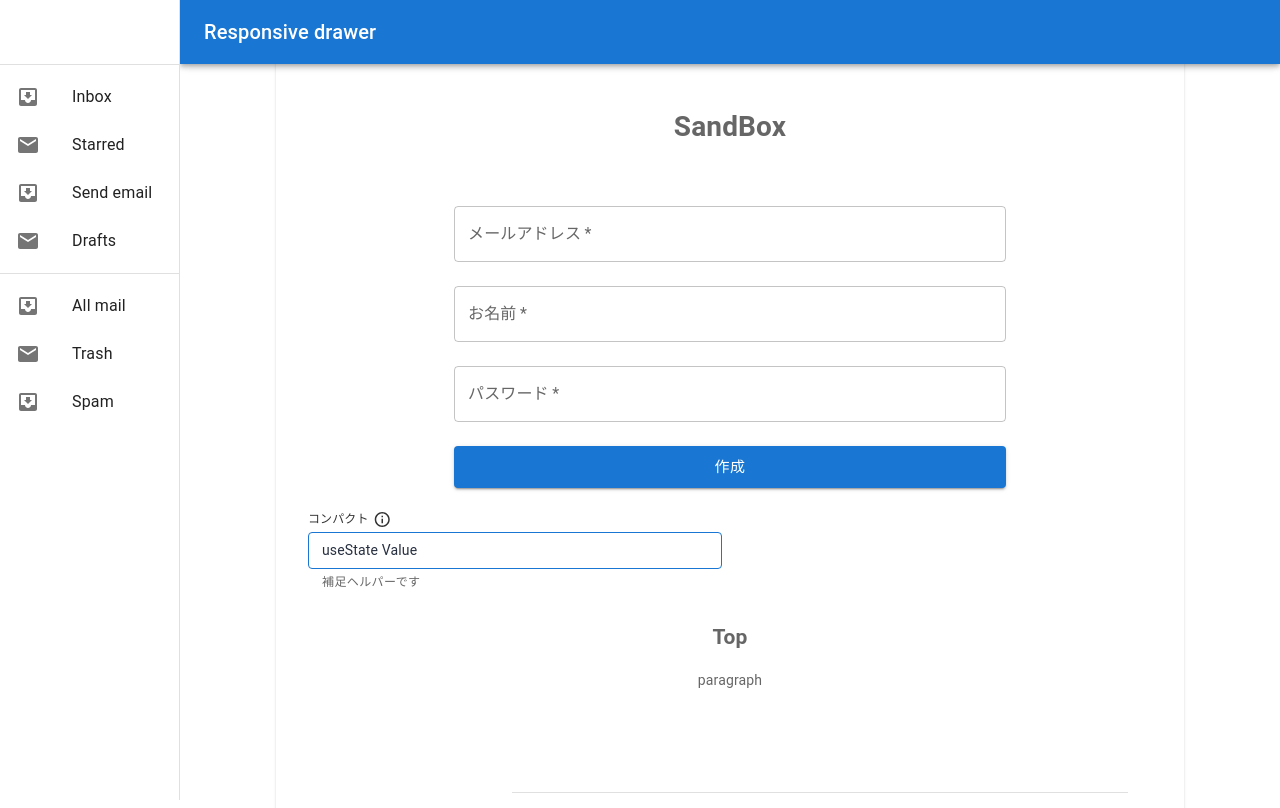
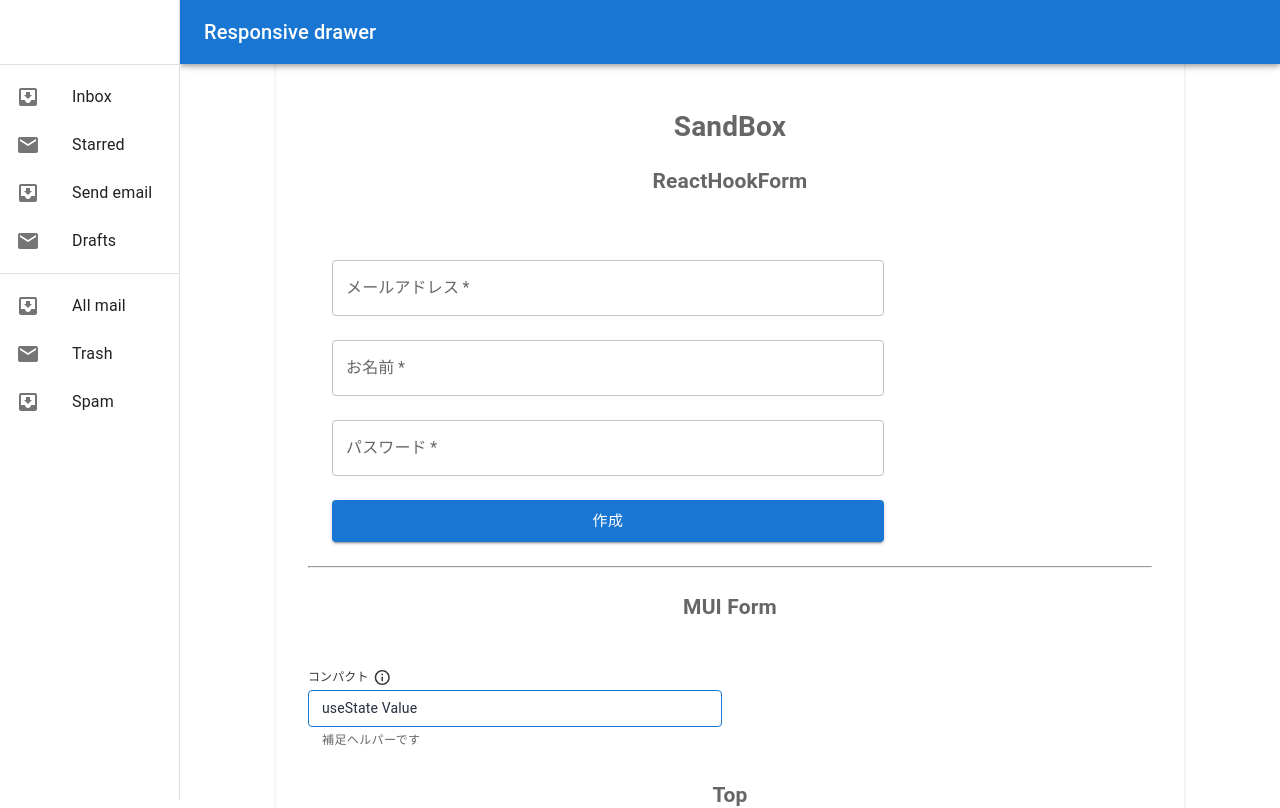
Before and after one commit to BoxPistols/MUI-SandBox_220430, a React (Create React App) app: page /sand-box in a window 1280 px wide. Shown: the top 808 px of the page. Built offline with nearby package versions, Linux system fonts and the light colour scheme.

Commit message:
add yup for error

```diff
--- a/package.json
+++ b/package.json
@@ -2,6 +2,7 @@
   "dependencies": {
     "@emotion/react": "latest",
     "@emotion/styled": "latest",
+    "@hookform/resolvers": "^2.9.3",
     "@mui/icons-material": "^5.6.2",
     "@mui/material": "latest",
     "@types/react": "latest",
@@ -10,7 +11,8 @@
     "react-dom": "latest",
     "react-hook-form": "^7.33.1",
     "react-router-dom": "6",
-    "typescript": "latest"
+    "typescript": "latest",
+    "yup": "^0.32.11"
   },
   "description": "https://github.com/mui/material-ui/blob/v5.6.3/docs/data/material/components/typography/TypographyTheme.tsx",
   "devDependencies": {
--- a/src/components/Form/ReactHookForm.tsx
+++ b/src/components/Form/ReactHookForm.tsx
@@ -1,20 +1,86 @@
-import React from 'react';
+import React from 'react'
 import { Button, Container, Stack, TextField } from '@mui/material'
+import { SubmitHandler, useForm } from 'react-hook-form'
+import { yupResolver } from '@hookform/resolvers/yup'
+import * as yup from 'yup'
 
+// フォームの型
+interface SampleFormInput {
+  email: string
+  name: string
+  password: string
+}
+
+// バリデーションルール
+const schema = yup.object({
+  email: yup
+    .string()
+    .required('必須だよ')
+    .email('正しいメールアドレス入力してね'),
+  name: yup.string().required('必須だよ'),
+  password: yup
+    .string()
+    .required('必須だよ')
+    .min(6, '少ないよ')
+    .matches(
+      /^(?=.*[A-Za-z])(?=.*\d)(?=.*[@$!%*#?&])[A-Za-z\d@$!%*#?&].*$/,
+      'パスワード弱いよ'
+    ),
+})
 
 export const ReactHookForm = () => {
+  const {
+    register,
+    handleSubmit,
+    formState: { errors },
+  } = useForm<SampleFormInput>({
+    resolver: yupResolver(schema),
+  })
+  // フォーム送信時の処理
+  const onSubmit: SubmitHandler<SampleFormInput> = (data) => {
+    // バリデーションチェックOK！なときに行う処理を追加
+    console.log(data)
+  }
+
   return (
     <>
       <Container maxWidth="sm" sx={{ pt: 5 }}>
         <Stack spacing={3}>
-          <TextField required label="メールアドレス" type="email" />
-          <TextField required label="お名前" />
-          <TextField required label="パスワード" type="password" />
-          <Button color="primary" variant="contained" size="large">
+          <TextField
+            required
+            label="メールアドレス"
+            type="email"
+            {...register('email')}
+            error={'email' in errors}
+            helperText={errors.email?.message}
+          />
+
+          <TextField
+            required
+            label="お名前"
+            {...register('name')}
+            error={'name' in errors}
+            helperText={errors.name?.message}
+          />
+
+          <TextField
+            required
+            label="パスワード"
+            type="password"
+            {...register('password')}
+            error={'password' in errors}
+            helperText={errors.password?.message}
+          />
+          <Button
+            color="primary"
+            variant="contained"
+            size="large"
+            onClick={handleSubmit(onSubmit)}
+          >
             作成
           </Button>
         </Stack>
       </Container>
     </>
-  );
-};
+  )
+}
--- a/src/components/SandBox.tsx
+++ b/src/components/SandBox.tsx
@@ -1,12 +1,13 @@
 import * as React from 'react'
 import InputForm from 'components/Form/InputForm'
-import {ReactHookForm} from 'components/Form/ReactHookForm'
+import { ReactHookForm } from 'components/Form/ReactHookForm'
 import Box from '@mui/material/Box'
 // import DraftsIcon from '@mui/icons-material/Drafts'
 import InfoOutlinedIcon from '@mui/icons-material/InfoOutlined'
 import Tooltip, { TooltipProps, tooltipClasses } from '@mui/material/Tooltip'
 
 // import CustomTypo from './CustomTypo'
+import { Stack } from '@mui/material'
 
 const longText = `
 Aliquam eget finibus ante, non facilisis lectus. Sed vitae dignissim est, vel aliquam tellus.
@@ -28,8 +29,12 @@ export default function SandBox() {
         <p>Default Width [300px]</p>
       </Tooltip> */}
       <h1>SandBox</h1>
-      <ReactHookForm/>
+      <Stack spacing={3}>
+        <h2>ReactHookForm</h2>
+        <ReactHookForm />
 
+        <hr />
+        <h2>MUI Form</h2>
         <Box
           component="form"
           noValidate
@@ -70,6 +75,7 @@ export default function SandBox() {
         />
         <InputForm id="sf3" labelTitle="サイズ無指定" helperText="ヘルパー" /> */}
         </Box>
+      </Stack>
     </div>
   )
 }
```
Also changed, not shown: 1 other file (tests, documents, lock files or other folders). Lines whose indentation alone changed are shown as unchanged.
